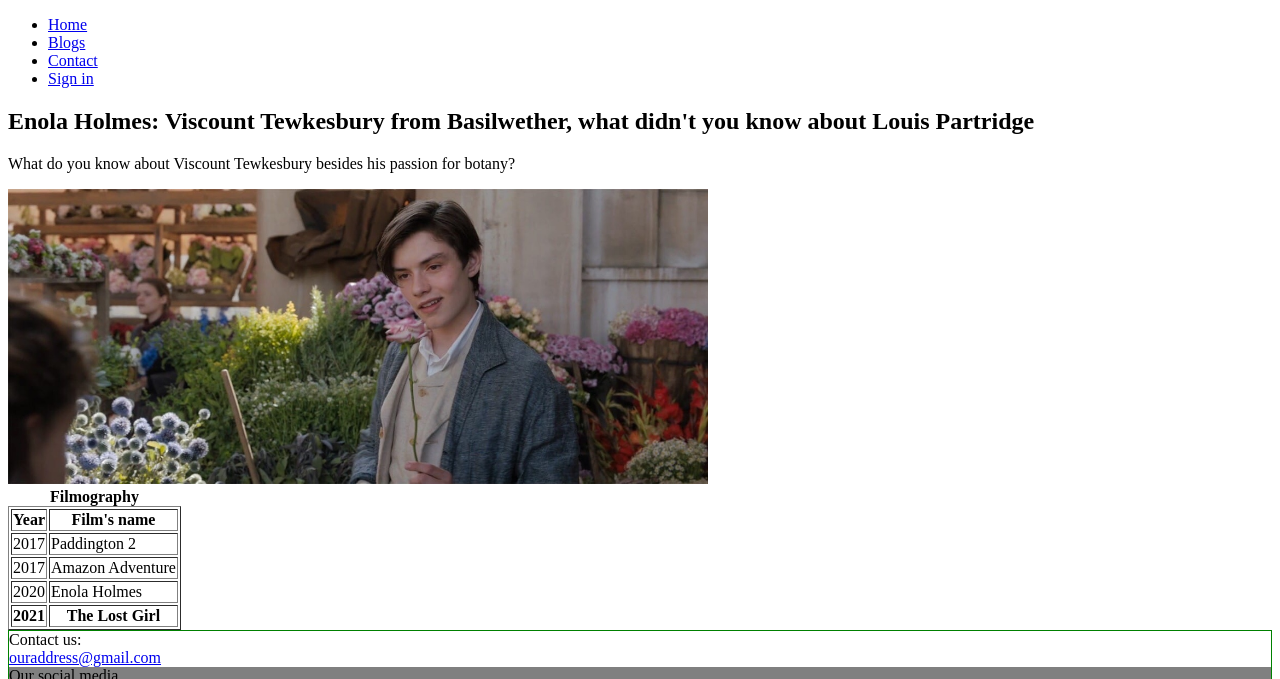
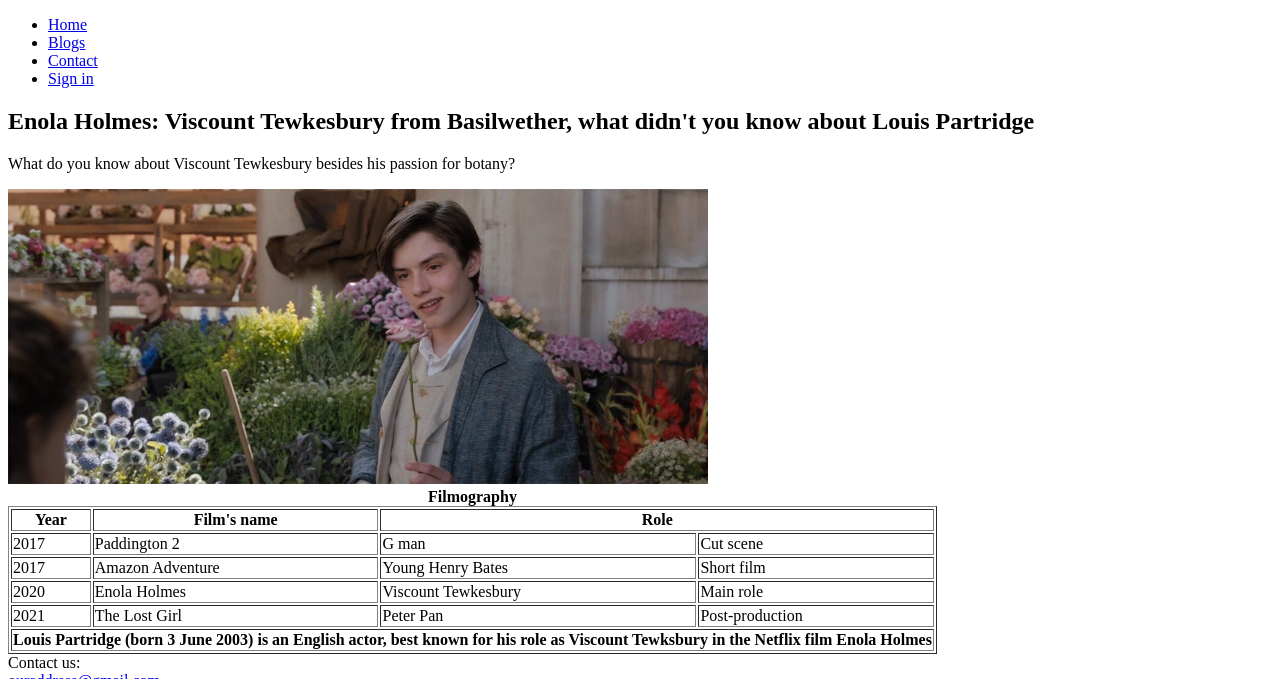
Before and after one commit to mpanska/-PSW-cinema-blog, a plain HTML site: page blogpost1.html in a window 1280 px wide. Shown: the top 679 px of the page. Drawn offline with Linux system fonts and the light colour scheme.

Commit message:
Table fix

```diff
--- a/blogpost1.html
+++ b/blogpost1.html
@@ -16,7 +16,7 @@
   <nav>
     <ul>
         <li>
-            <a class="active" href="index.html">Home</a>
+            <a href="index.html">Home</a>
         </li>
         <li>
             <a href="blogs.html">Blogs</a>
@@ -42,27 +42,42 @@
           <tr>
               <th>Year</th>
               <th>Film's name</th>
+              <th colspan="2">Role</th>
           </tr>
       </thead>
       <tbody>
         <tr>
           <td>2017</td>
           <td>Paddington 2</td>
+          <td>G man</td>
+          <td>Cut scene</td>
         </tr>
         <tr>
           <td>2017</td>
           <td>Amazon Adventure</td>
+          <td>Young Henry Bates</td>
+          <td>Short film</td>
         </tr>
         <tr>
           <td>2020</td>
           <td>Enola Holmes</td>
+          <td>Viscount Tewkesbury</td>
+          <td>Main role</td>
         </tr>
-    </tbody>
-      <tfoot>
-          <tr>
-            <th>2021</th>
-            <th>The Lost Girl</th>
-          </tr>
+        <tr>
+          <td>2021</td>
+          <td>The Lost Girl</td>
+          <td>Peter Pan</td>
+          <td>Post-production</td>
+        </tr>
+      </tbody>
+
+      <tfoot >
+        <tr>
+          <th colspan="4">
+            Louis Partridge (born 3 June 2003) is an English actor, best known for his role as Viscount Tewksbury in the Netflix film Enola Holmes
+          </th>
+        </tr>
       </tfoot>
     </table>
 
--- a/styles/style.css
+++ b/styles/style.css
@@ -1,7 +1,3 @@
-footer {
-  border: solid green 1px;
-}
-
 footer .social-media {
   background-color: gray;
 }
```
Also changed, not shown: 1 other file.
